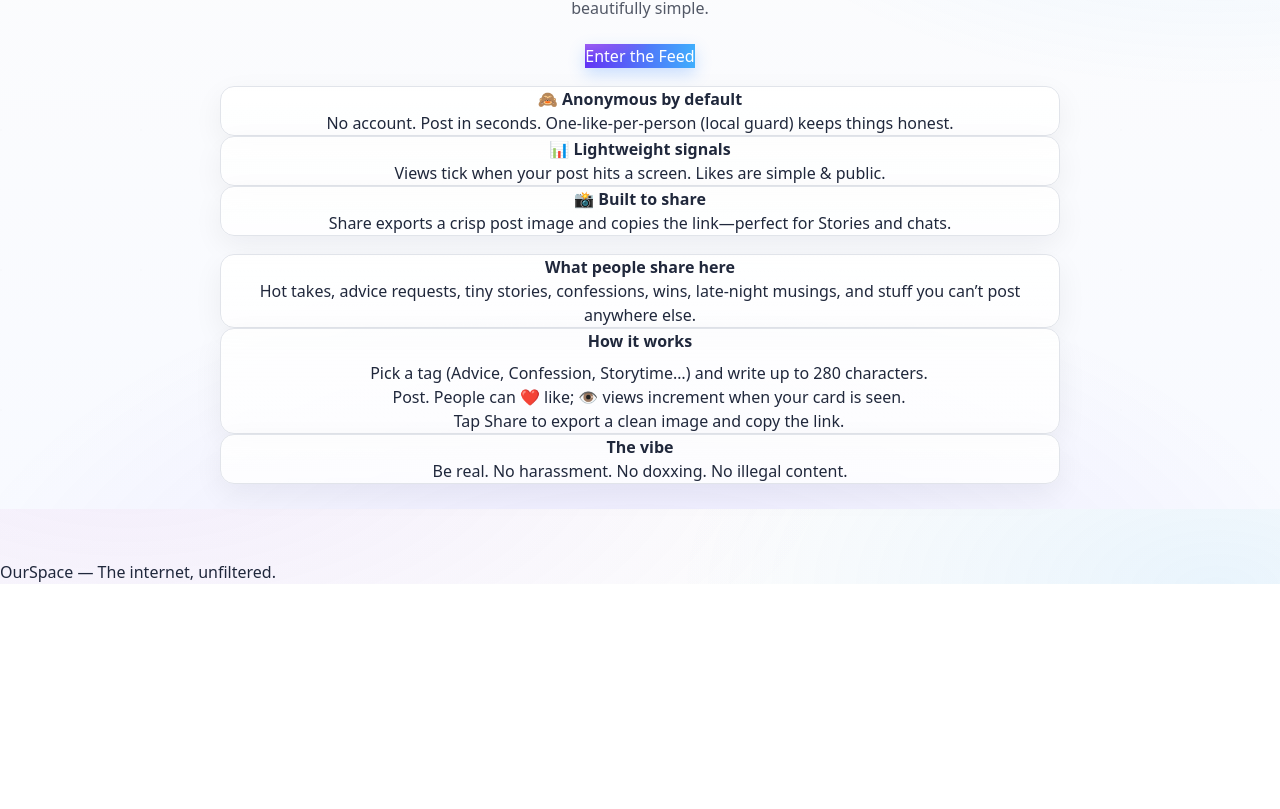
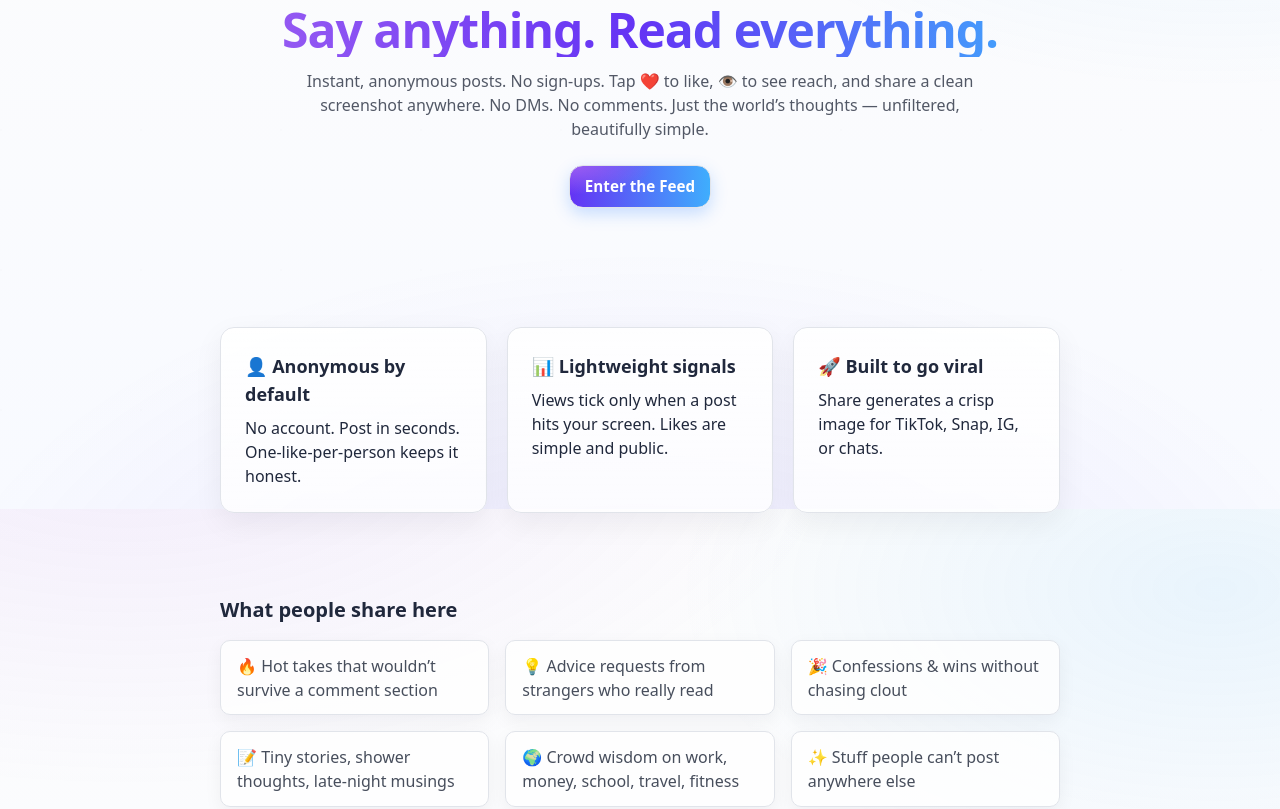
Before and after one commit to qaspercreates/OurSpace, a Next.js app: page / in a window 1280 px wide. Shown: the part 291-1100 px from the top of the page. Before the commit the page ends 875 px from the top, so only its background shows below. Built offline with nearby package versions, Linux system fonts and the light colour scheme.

Commit message:
page.tsx

```diff
--- a/app/page.tsx
+++ b/app/page.tsx
@@ -1,56 +1,57 @@
 import Link from "next/link";
+import Navbar from "@/components/Navbar";
 
-export default function Home() {
+export default function HomePage() {
   return (
-    <main>
-      <section className="container hero">
-        <span className="badge">This is Our Space</span>
-        <h1 className="hero-title">Say anything. Read everything.</h1>
-        <p className="hero-sub">
-          Instant, anonymous posts. No sign-ups. Tap ❤️ to like, 👁️ to see reach, and share a clean screenshot anywhere.
-          No DMs. No comment wars. Just the world’s thoughts—unfiltered, beautifully simple.
-        </p>
-        <div className="center" style={{marginBottom: "18px"}}>
-          <Link href="/feed" className="btn-primary">Enter the Feed</Link>
-        </div>
+    <>
+      <Navbar />
+      <main className="container section">
+        <section className="hero">
+          <span className="hero-eyebrow">This is Our Space</span>
+          <h1 className="hero-title">Say anything. Read everything.</h1>
+          <p className="hero-sub">
+            Instant, anonymous posts. No sign-ups. Tap ❤️ to like, 👁️ to see reach,
+            and share a clean screenshot anywhere. No DMs. No comments.
+            Just the world’s thoughts — unfiltered, beautifully simple.
+          </p>
+          <Link href="/feed" className="btn btn-primary">
+            Enter the Feed
+          </Link>
+        </section>
 
-        <div className="stack-3">
-          <div className="card">
-            <strong>🙈 Anonymous by default</strong>
-            <div className="muted">No account. Post in seconds. One-like-per-person (local guard) keeps things honest.</div>
-          </div>
-          <div className="card">
-            <strong>📊 Lightweight signals</strong>
-            <div className="muted">Views tick when your post hits a screen. Likes are simple & public.</div>
-          </div>
-          <div className="card">
-            <strong>📸 Built to share</strong>
-            <div className="muted">Share exports a crisp post image and copies the link—perfect for Stories and chats.</div>
-          </div>
-        </div>
-
-        <div className="stack-3" style={{marginTop:"18px"}}>
-          <div className="card">
-            <strong>What people share here</strong>
-            <div className="muted">
-              Hot takes, advice requests, tiny stories, confessions, wins, late-night musings, and stuff
-              you can’t post anywhere else.
+        <section className="section">
+          <div className="feature-grid">
+            <div className="card card--padded">
+              <h2 className="text-lg font-bold mb-2">👤 Anonymous by default</h2>
+              <p>No account. Post in seconds. One-like-per-person keeps it honest.</p>
+            </div>
+            <div className="card card--padded">
+              <h2 className="text-lg font-bold mb-2">📊 Lightweight signals</h2>
+              <p>Views tick only when a post hits your screen. Likes are simple and public.</p>
+            </div>
+            <div className="card card--padded">
+              <h2 className="text-lg font-bold mb-2">🚀 Built to go viral</h2>
+              <p>Share generates a crisp image for TikTok, Snap, IG, or chats.</p>
             </div>
           </div>
-          <div className="card">
-            <strong>How it works</strong>
-            <ol className="muted" style={{margin:"8px 0 0 18px"}}>
-              <li>Pick a tag (Advice, Confession, Storytime…) and write up to 280 characters.</li>
-              <li>Post. People can ❤️ like; 👁️ views increment when your card is seen.</li>
-              <li>Tap Share to export a clean image and copy the link.</li>
-            </ol>
+        </section>
+
+        <section className="section">
+          <h2 className="text-xl font-bold mb-4">What people share here</h2>
+          <div className="chips">
+            <div className="chip">🔥 Hot takes that wouldn’t survive a comment section</div>
+            <div className="chip">💡 Advice requests from strangers who really read</div>
+            <div className="chip">🎉 Confessions & wins without chasing clout</div>
+            <div className="chip">📝 Tiny stories, shower thoughts, late-night musings</div>
+            <div className="chip">🌍 Crowd wisdom on work, money, school, travel, fitness</div>
+            <div className="chip">✨ Stuff people can’t post anywhere else</div>
           </div>
-          <div className="card dense">
-            <strong>The vibe</strong>
-            <div className="muted">Be real. No harassment. No doxxing. No illegal content.</div>
-          </div>
-        </div>
-      </section>
-    </main>
+        </section>
+
+        <footer className="footer">
+          OurSpace — The internet, unfiltered.
+        </footer>
+      </main>
+    </>
   );
 }
```
